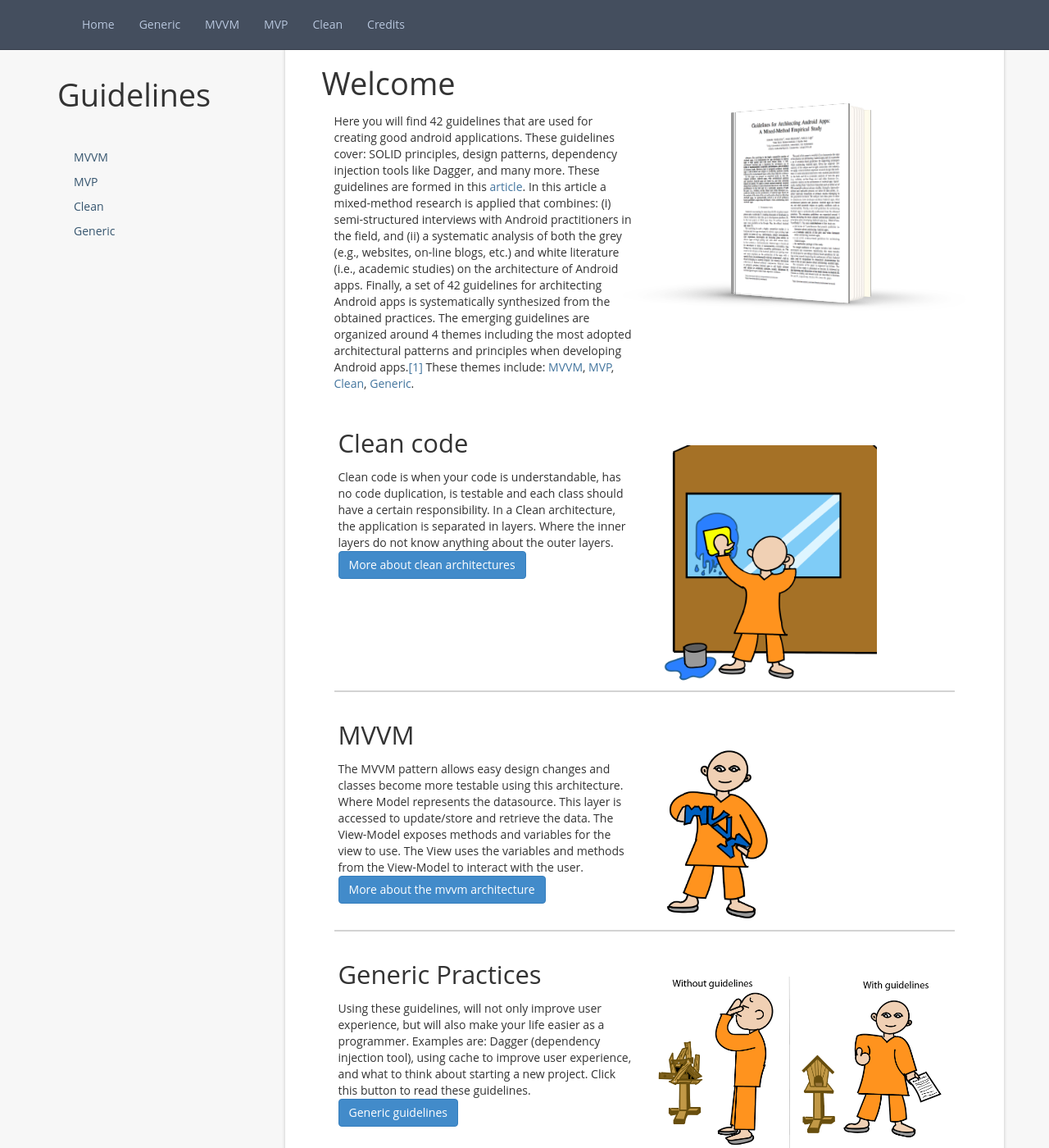
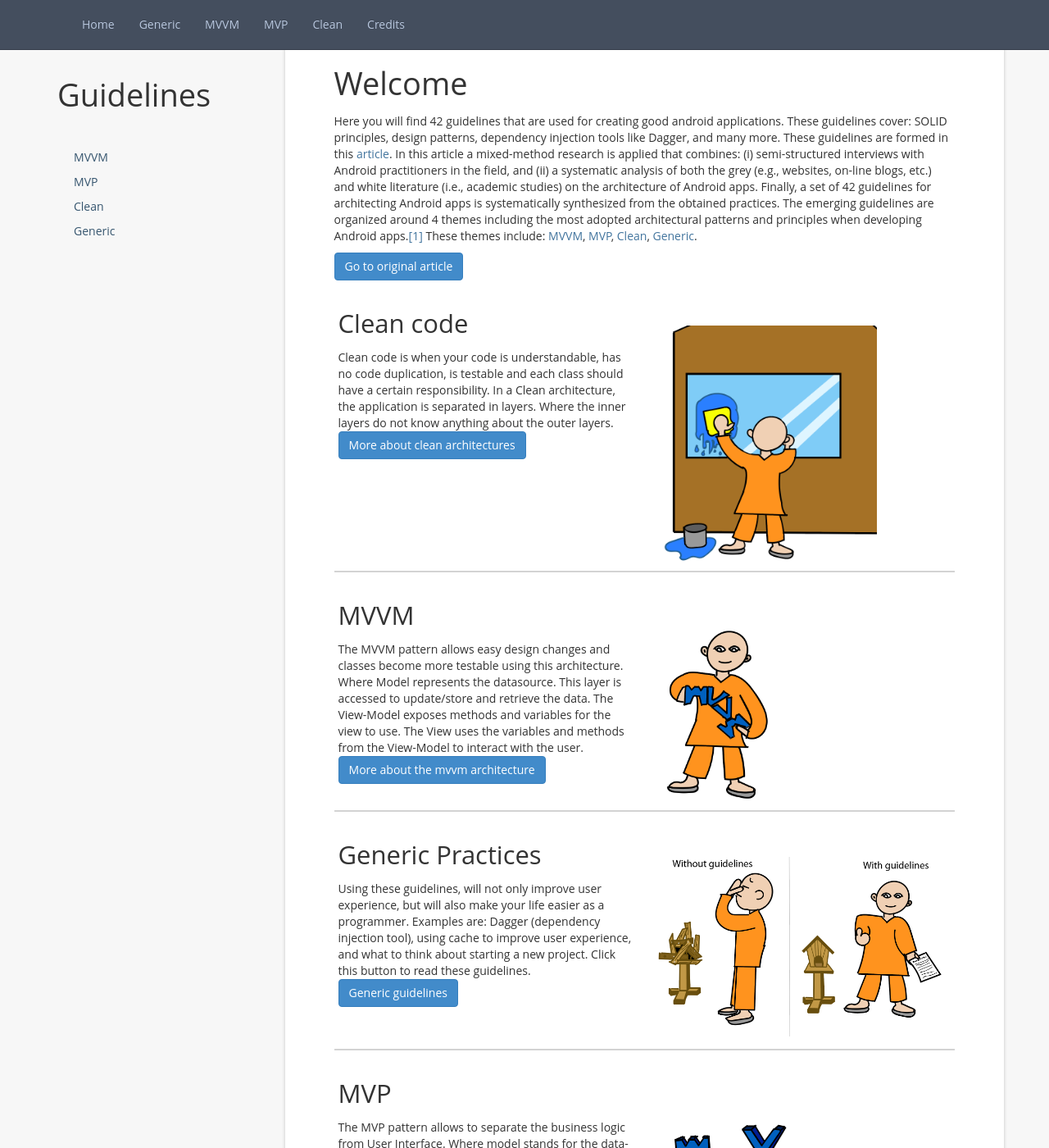
Before and after one commit to Geertdepont/bachelor_thesis, a Jekyll site: the page built from bachelor-thesis-site/index.html, in a window 1280 px wide and 1400 px high. Shown: the whole window at 82% size. Built offline with Jekyll 4.4.1, drawn with Linux system fonts in a browser that asks for light colours; nearby versions of some CDN libraries; the list of posts is cut into pages by our own code.

Commit message:
removed book

```diff
--- a/bachelor-thesis-site/_includes/banner.html
+++ b/bachelor-thesis-site/_includes/banner.html
@@ -2,7 +2,7 @@
 <div class="banner">
   <div class="container">
   	{% if page.categories != null %}
-    	<a href="{{ '/' | prepend: site.baseurl }}{{page.categories}}" style="text-transform: uppercase;">{{page.categories}}</a>	/
+    	<a href="{{ '/' | prepend: site.baseurl }}{{page.categories}}/catalog" style="text-transform: uppercase;">{{page.categories}}</a>	/
     {% else %}
     	{{ site.banner }}
     {% endif %}
--- a/bachelor-thesis-site/_includes/header.html
+++ b/bachelor-thesis-site/_includes/header.html
@@ -13,16 +13,16 @@
           <a href="{{ '/' | prepend: site.baseurl }}">Home</a>
         </li>
         <li>
-          <a href="{{ '/generic/generic-1/' | prepend: site.baseurl }}">Generic</a>
+          <a href="{{ '/generic/catalog/' | prepend: site.baseurl }}">Generic</a>
         </li>
         <li>
-          <a href="{{ '/mvvm/mvvm-1/' | prepend: site.baseurl }}">MVVM</a>
+          <a href="{{ '/mvvm/catalog/' | prepend: site.baseurl }}">MVVM</a>
         </li>
         <li>
-          <a href="{{ '/mvp/mvp-1/' | prepend: site.baseurl }}">MVP</a>
+          <a href="{{ '/mvp/catalog/' | prepend: site.baseurl }}">MVP</a>
         </li>
         <li>
-          <a href="{{ '/clean/clean-1/' | prepend: site.baseurl }}">Clean</a>
+          <a href="{{ '/clean/catalog/' | prepend: site.baseurl }}">Clean</a>
         </li>
         <li>
           <a href="{{ '/credits/' | prepend: site.baseurl }}">Credits</a>
--- a/bachelor-thesis-site/index.html
+++ b/bachelor-thesis-site/index.html
@@ -13,9 +13,7 @@ layout: default
           <div class="panel docs-content">
             <div class="wrapper">
               <div class="home">
-                <div class="row">
                   <h1>Welcome</h1>
-                  <div class="col-sm-6">
                     <p>Here you will find 42 guidelines that are used for creating good android applications.
                       These guidelines cover: SOLID principles, design patterns, dependency injection tools like Dagger, and many more.
                       These guidelines are formed in this <a href="https://robertoverdecchia.github.io/papers/ICSA_2019.pdf" target="_blank"> article</a>.
@@ -30,40 +28,8 @@ layout: default
                       principles when developing Android apps.<a href="#referenceOne">[1]</a>
                       These themes include: <a href="#MVVM">MVVM</a>, <a href="#MVP">MVP</a>, <a href="#Clean">Clean</a>, <a href="#Generic">Generic</a>.
                     </p>
-                  </div>
-                  <div class="col-sm-6">
-                    <figure class='book' >
-                      <ul class='hardcover_front'>
-                        <li>
-                          <img src="/assets/Article.png" alt="" width="100%" height="100%">
-                        </li>
-
-                        <li></li>
-                      </ul>
-
-                      <ul class='page'>
-                        <li></li>
-                        <li>
-                          <a class="btn" style="display: inline-block; margin-left:10%; margin-top: 40%;" href="https://robertoverdecchia.github.io/papers/ICSA_2019.pdf" target="_blank">View this Article</a>
-                        </li>
-                        <li></li>
-                        <li></li>
-                        <li></li>
-                      </ul>
-
-                      <!-- Back -->
-
-                      <ul class='hardcover_back'>
-                        <li></li>
-                        <li></li>
-                      </ul>
-                      <ul class='book_spine'>
-                        <li></li>
-                        <li></li>
-                      </ul>
-                    </figure>
-                  </div>
-                </div>
+                    <a href="https://robertoverdecchia.github.io/papers/ICSA_2019.pdf" target="_blank"><button type="button" class="btn btn-primary btn-icon-right">Go to original article</button></a>
+              </div>
 
                 <div id="Clean" class="homeitem">
                   <div class="row">
--- a/bachelor-thesis-site/mvp/catalog.html
+++ b/bachelor-thesis-site/mvp/catalog.html
@@ -17,7 +17,11 @@ layout: frontpage
       {% for post in site.categories[category_name] limit:3 offset:offset %}
       <a href="{{ post.url | prepend: site.baseurl }}">
         <div class="col-sm-4">
-          <div id="catalogbox" style="height: 195px; margin-bottom: 21px;background-color: #fff; border-radius: 4px; box-shadow: 0 2px 4px rgba(0,0,0,0.1);">
+          <div id="catalogbox" style="
+             height: 195px;
+             margin-bottom: 21px;
+             background-color: #fff;
+             border-radius: 4px;">
             <div style="
                     height: 112px;
                     background-color: #d4dde1;
```
Also changed, not shown: bachelor-thesis-site/mvvm/catalog.html (+6 -1 lines), bachelor-thesis-site/styles/css/index.css.
